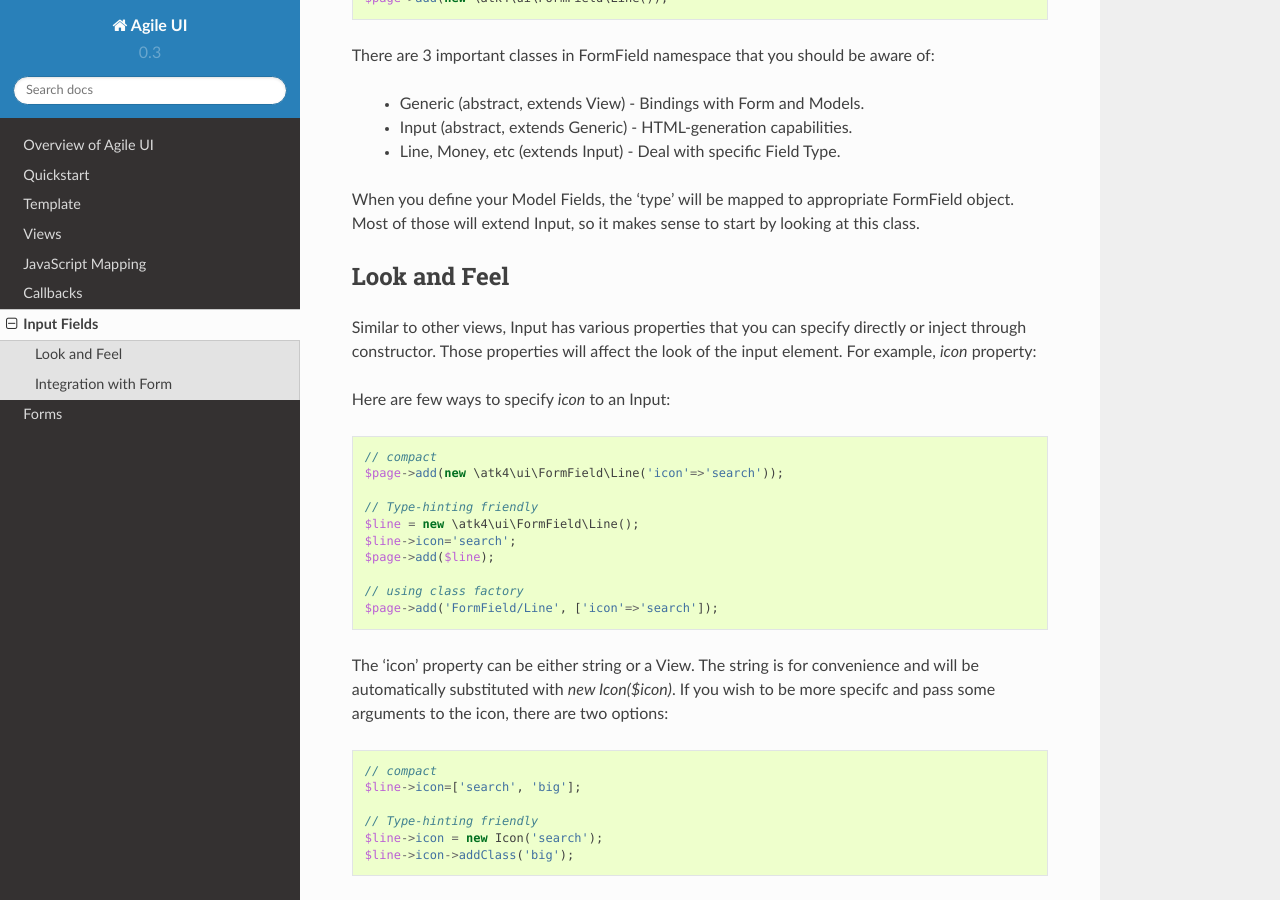
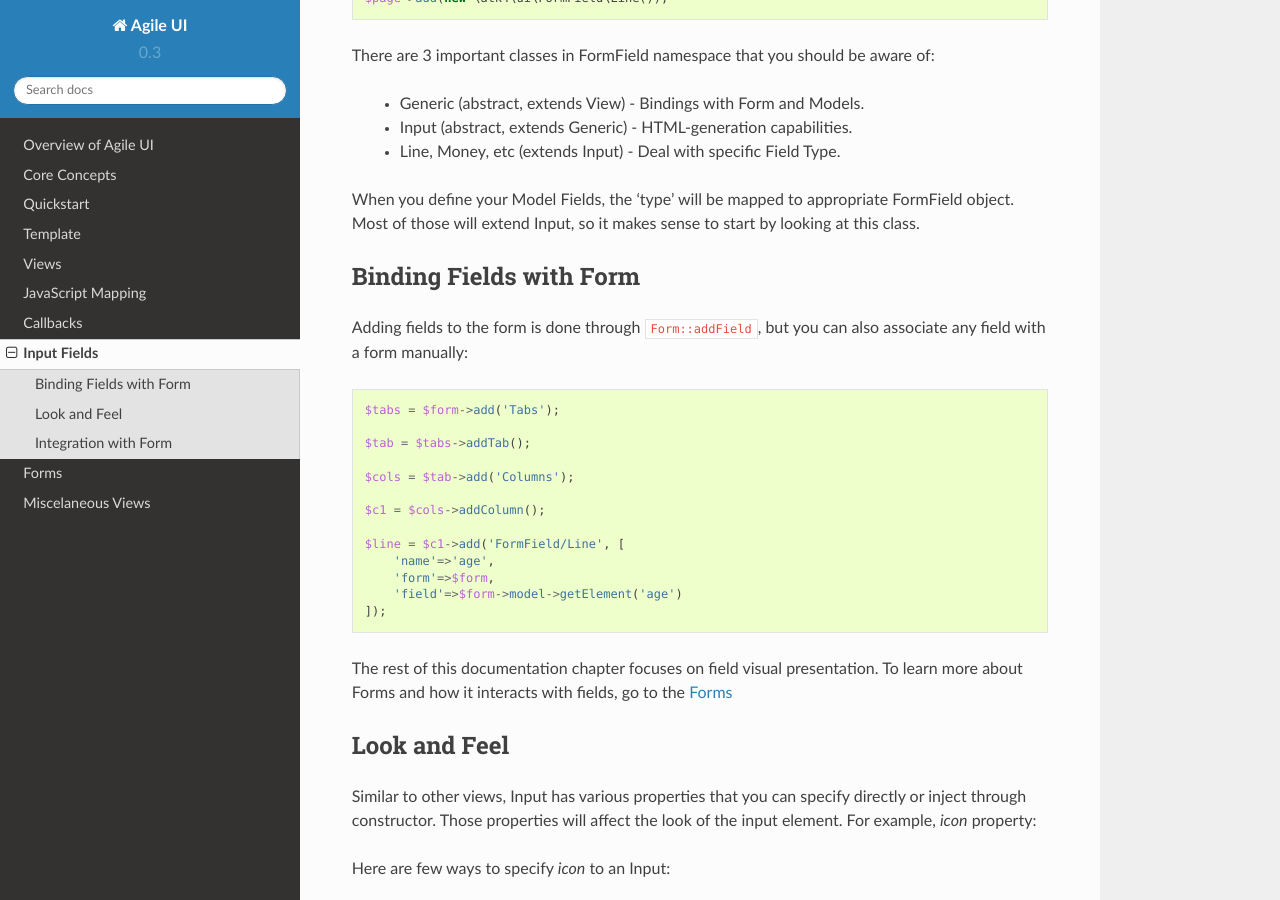
Before and after one commit to atk4/ui, a Sphinx documentation site: the page built from docs/field.rst, in a window 1280 px wide and 900 px high, scrolled down 452 px. Built offline with Sphinx 7.4.7 and the Read the Docs theme 2.0.0, drawn with Linux system fonts in a browser that asks for light colours; cross-references to code outside the pages are shown as plain code.

Commit message:
much more documentation

```diff
--- a/docs/field.rst
+++ b/docs/field.rst
@@ -25,8 +25,33 @@ When you define your Model Fields, the 'type' will be mapped to appropriate Form
 object. Most of those will extend Input, so it makes sense to start by looking
 at this class.
 
+Binding Fields with Form
+------------------------
+
+Adding fields to the form is done through :php:meth:`Form::addField`, but you can also
+associate any field with a form manually::
+
+    $tabs = $form->add('Tabs');
+
+    $tab = $tabs->addTab();
+
+    $cols = $tab->add('Columns');
+
+    $c1 = $cols->addColumn();
+
+    $line = $c1->add('FormField/Line', [
+        'name'=>'age',
+        'form'=>$form,
+        'field'=>$form->model->getElement('age')
+    ]);
+
+The rest of this documentation chapter focuses on field visual presentation. To learn more
+about Forms and how it interacts with fields, go to the :ref:`form`
+
+
 Look and Feel
 -------------
+
 
 .. php:class: Input
 
--- a/docs/form.rst
+++ b/docs/form.rst
@@ -203,7 +203,7 @@ of labels etc.
 .. php:method:: setLayout(FormLayout\Generic $layout)
 
     Sets a custom FormLayout object for a form. If not specified then form will automatically
-    use FormLayout\Vertical.
+    use FormLayout\Generic.
 
 .. php:attr:: layout
 
--- a/docs/index.rst
+++ b/docs/index.rst
@@ -5,9 +5,10 @@ Agile UI Documentation
 Contents:
 
 .. toctree::
-    :maxdepth: 3
+    :maxdepth: 4
 
     overview
+    core
     quickstart
     template
     view
```
Also changed, not shown: other parts of docs/index.rst (+1 -0 lines), docs/core.rst (added, +84 -0 lines), docs/misc.rst (added, +112 -0 lines), 5 other files.
